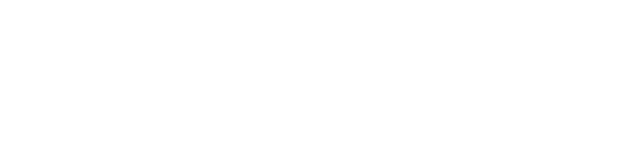
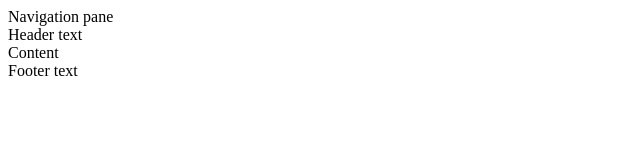
Before and after one commit to krtraocloud/git-demo, a plain HTML site: page index.html in a window 1280 px wide. Shown: the whole page, without its empty margins (0-640 px from the left). Drawn offline with Linux system fonts and the light colour scheme.

Commit message:
Few mote changes

```diff
--- a/index.html
+++ b/index.html
@@ -5,9 +5,9 @@
 		<title>My First Page</title>
 	</head>
 	<body>
-		<nav></nav>
-		<header></header>
-		<main></main>
-		<footer></footer>
+		<nav>Navigation pane</nav>
+		<header>Header text</header>
+		<main>Content</main>
+		<footer>Footer text</footer>
 	</body>
 </html>
```
Also changed, not shown: 1 other file.
